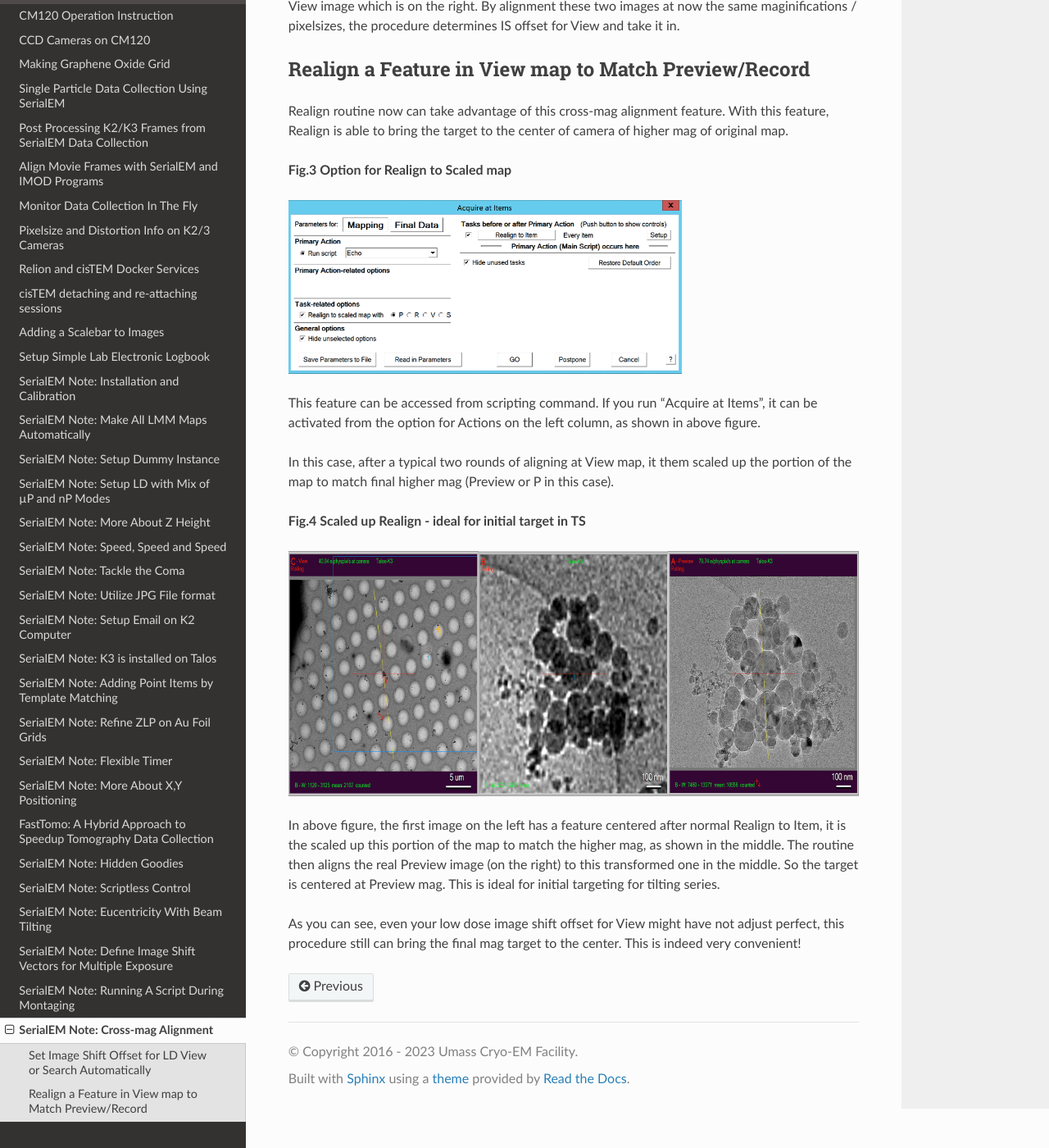
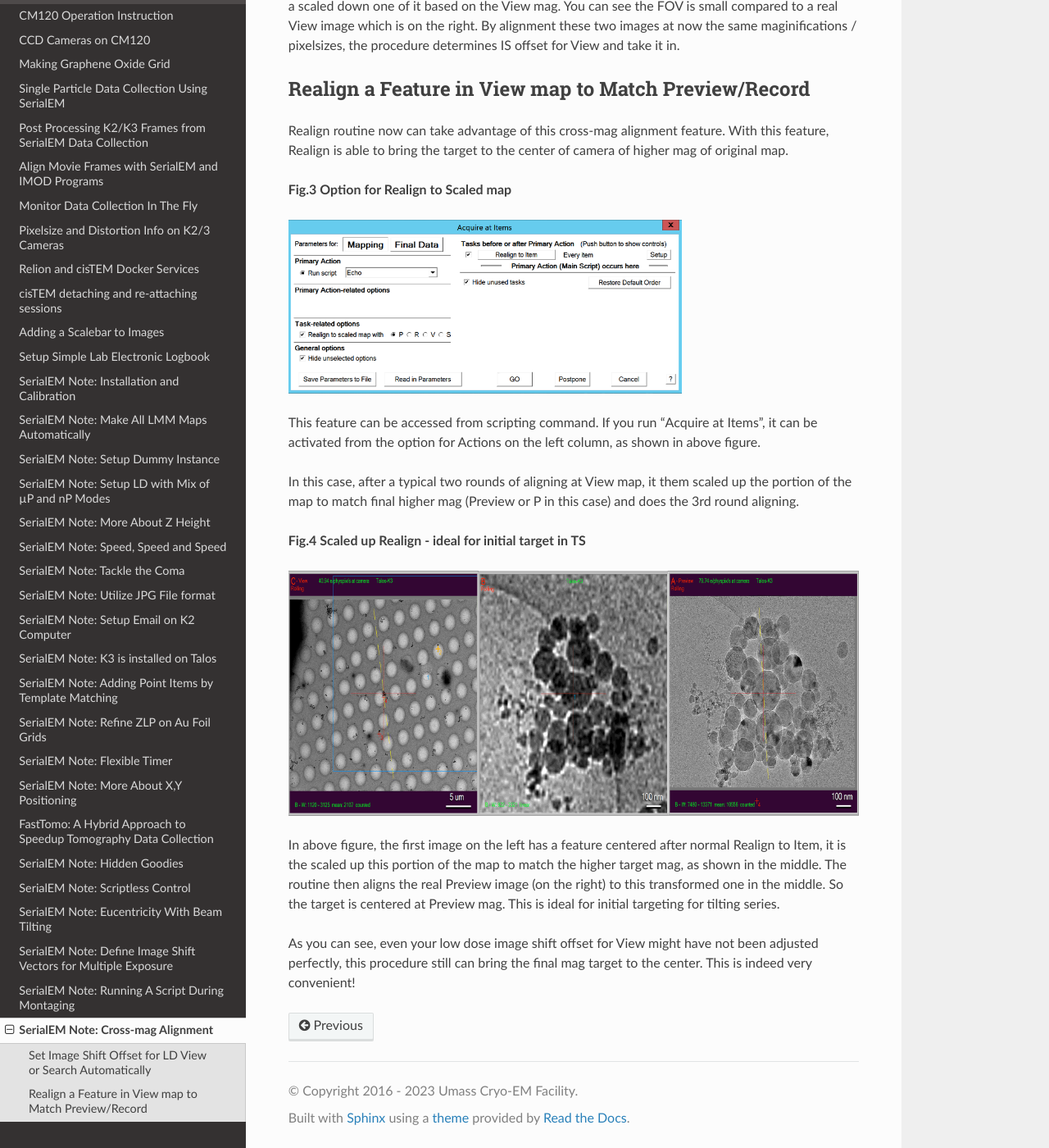
Before and after one commit to xuchen66/sphinx-emdocs, a Sphinx documentation site: the page built from source/serialem-note-cross-mag_aligment.rst, in a window 1280 px wide and 1400 px high, scrolled down 1561 px. Shown: the whole window at 82% size. Built offline with Sphinx 7.4.7 and the Read the Docs theme 2.0.0, drawn with Linux system fonts in a browser that asks for light colours; pages that are not in the unit, such as notebooks, are missing from menus; some of the changed text lies outside the part shown.

Commit message:
Update serialem-note-cross-mag_aligment.rst

```diff
--- a/source/serialem-note-cross-mag_aligment.rst
+++ b/source/serialem-note-cross-mag_aligment.rst
@@ -88,7 +88,7 @@
 
 In this case, after a typical two rounds of aligning at View map, it them
 scaled up the portion of the map to match final higher mag (Preview or P in
-this case).
+this case) and does the 3rd round aligning.
 
 **Fig.4 Scaled up Realign - ideal for initial target in TS**
 
@@ -101,11 +101,11 @@
 
 In above figure, the first image on the left has a feature centered after
 normal Realign to Item, it is the scaled up this portion of the map to match
-the higher mag, as shown in the middle. The routine then aligns the real
+the higher target mag, as shown in the middle. The routine then aligns the real
 Preview image (on the right) to this transformed one in the middle. So the
 target is centered at Preview mag. This is ideal for initial targeting for
 tilting series.
 
 As you can see, even your low dose image shift offset for View might have
-not adjust perfect, this procedure still can bring the final mag target to
+not been adjusted perfectly, this procedure still can bring the final mag target to
 the center. This is indeed very convenient!
```
Also changed, not shown: other parts of source/serialem-note-cross-mag_aligment.rst (+2 -2 lines).
